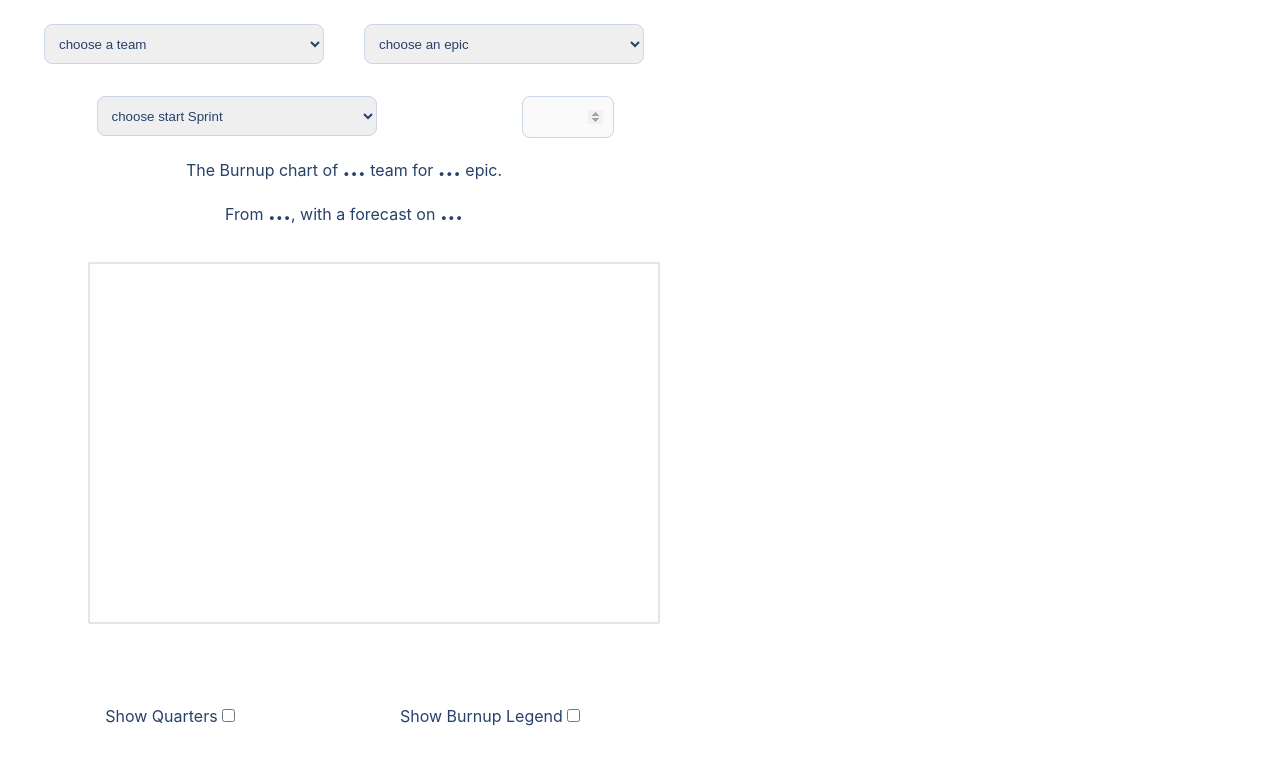
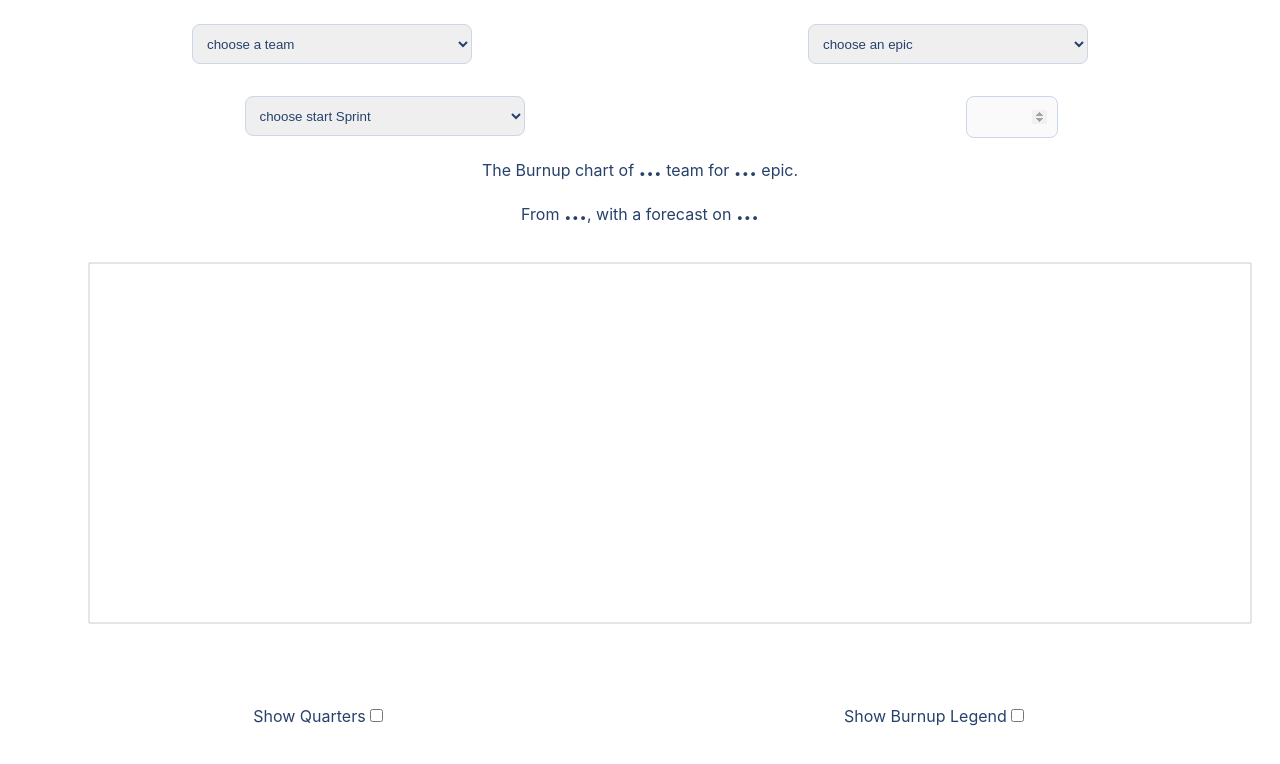
Before and after one commit to guyoome/agile-metrics, a React (Create React App) app: page / in a window 1280 px wide. Shown: the top 764 px of the page. Built offline with nearby package versions, Linux system fonts and the light colour scheme.

Commit message:
Remove dead code from App

```diff
--- a/src/App.css
+++ b/src/App.css
@@ -1,7 +1,6 @@
 .App {
   text-align: center;
   padding: 24px;
-  width: 50%;
 }
 
 .App-logo {
--- a/src/App.js
+++ b/src/App.js
@@ -1,25 +1,10 @@
-// import logo from './logo.svg';
 import './App.css';
 import Burnup from './Burnup/Burnup';
 
 function App() {
   return (
     <div className="App">
-      <header>
-        {/* <img src={logo} className="App-logo" alt="logo" /> */}
-        {/* <p>
-          Edit <code>src/App.js</code> and save to reload.
-        </p>
-        <a
-          className="App-link"
-          href="https://reactjs.org"
-          target="_blank"
-          rel="noopener noreferrer"
-        >
-          Learn React
-        </a> */}
         <Burnup />
-      </header>
     </div>
   );
 }
```
